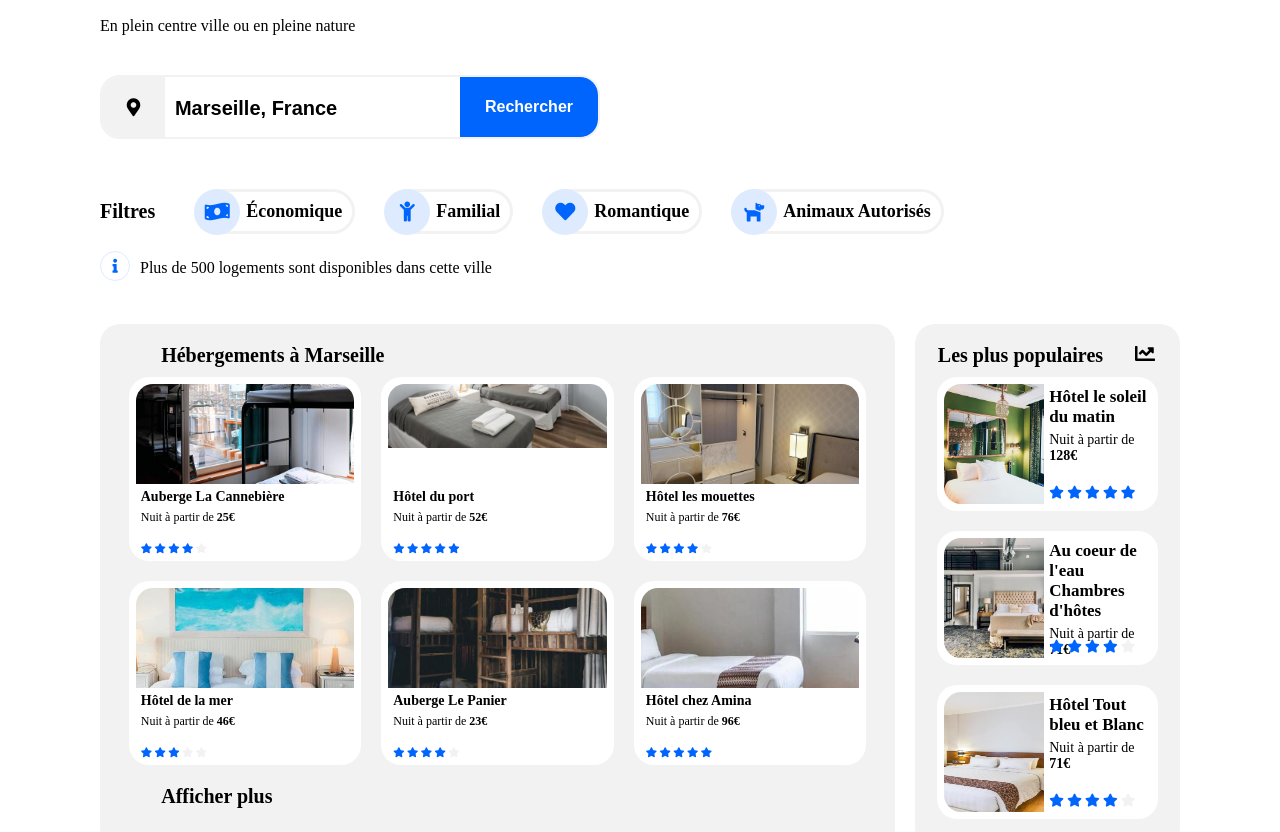
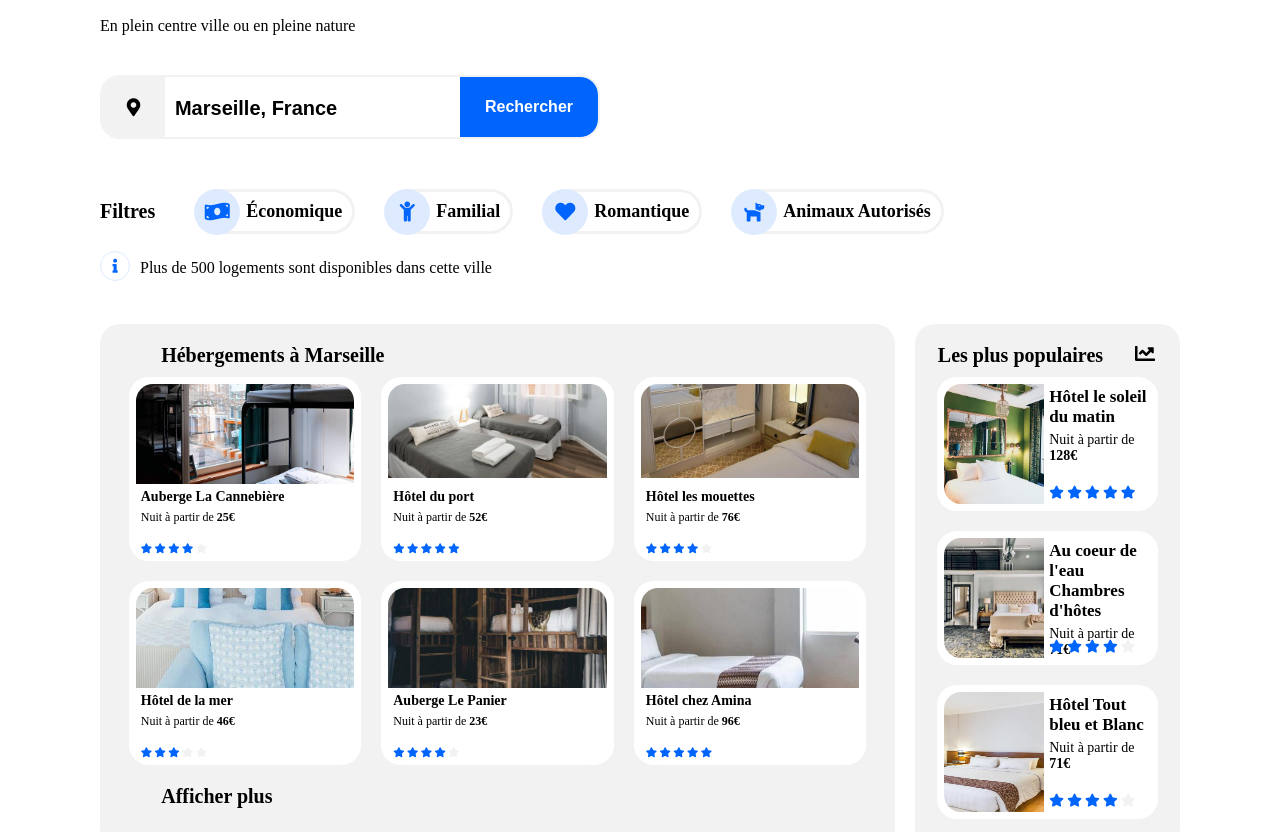
Before and after one commit to carredamien/DamienCarre_2_03082021-, a plain HTML site: page index.html in a window 1280 px wide. Shown: the part 149-981 px from the top of the page. Drawn offline with Linux system fonts and the light colour scheme; a web font is replaced by a local one.

Commit message:
update file css card

```diff
--- a/card.css
+++ b/card.css
@@ -451,6 +451,11 @@
     margin-left: 0.5vw;
   }
 
+  /*cards accommodation*/
+  .cards--accommodation .card--img--mer{
+    top:-125%;
+  }
+
   /*Cards populary*/
   .cards--populary .container--card {
     flex-direction: column;
@@ -635,7 +640,13 @@
     background-color: #f2f2f2;
   }
   .cards--accommodation .card--img-port{
-    top:-125%;
+    top:-95%;
+  }
+  .cards--accommodation .card--img--mouettes{
+    top:-95%;
+  }
+  .cards--accommodation .card--img--mer{
+    top:-185%;
   }
 
   .cards--accommodation .cards {
--- a/index.html
+++ b/index.html
@@ -112,7 +112,7 @@
             </div>
             <div class="card">
               <div class="container--img">
-                <img class="card--img" src="./images/hebergements/4_small/reisetopia-B8WIgxA_PFU-unsplash.jpg"
+                <img class="card--img card--img--mouettes" src="./images/hebergements/4_small/reisetopia-B8WIgxA_PFU-unsplash.jpg"
                   alt="Hôtel les mouettes">
               </div>
               <div class="card--content">
```
